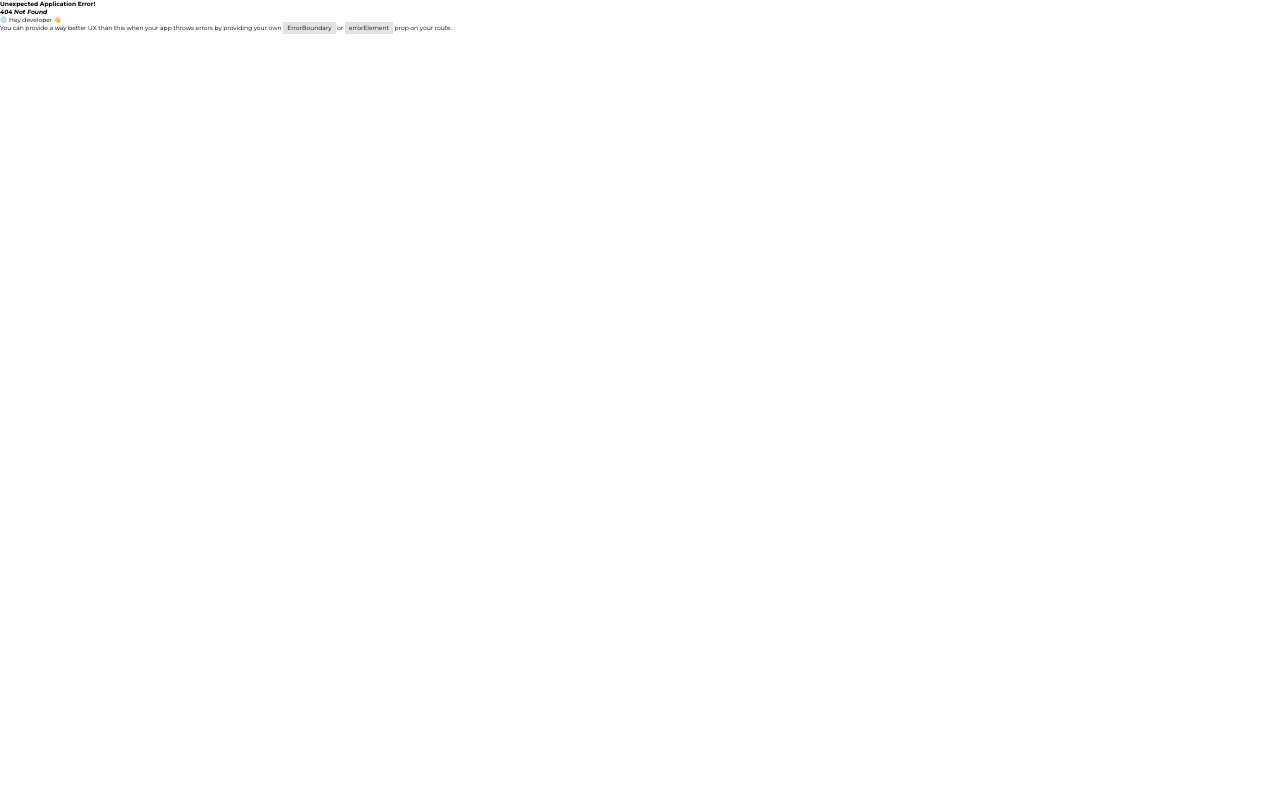
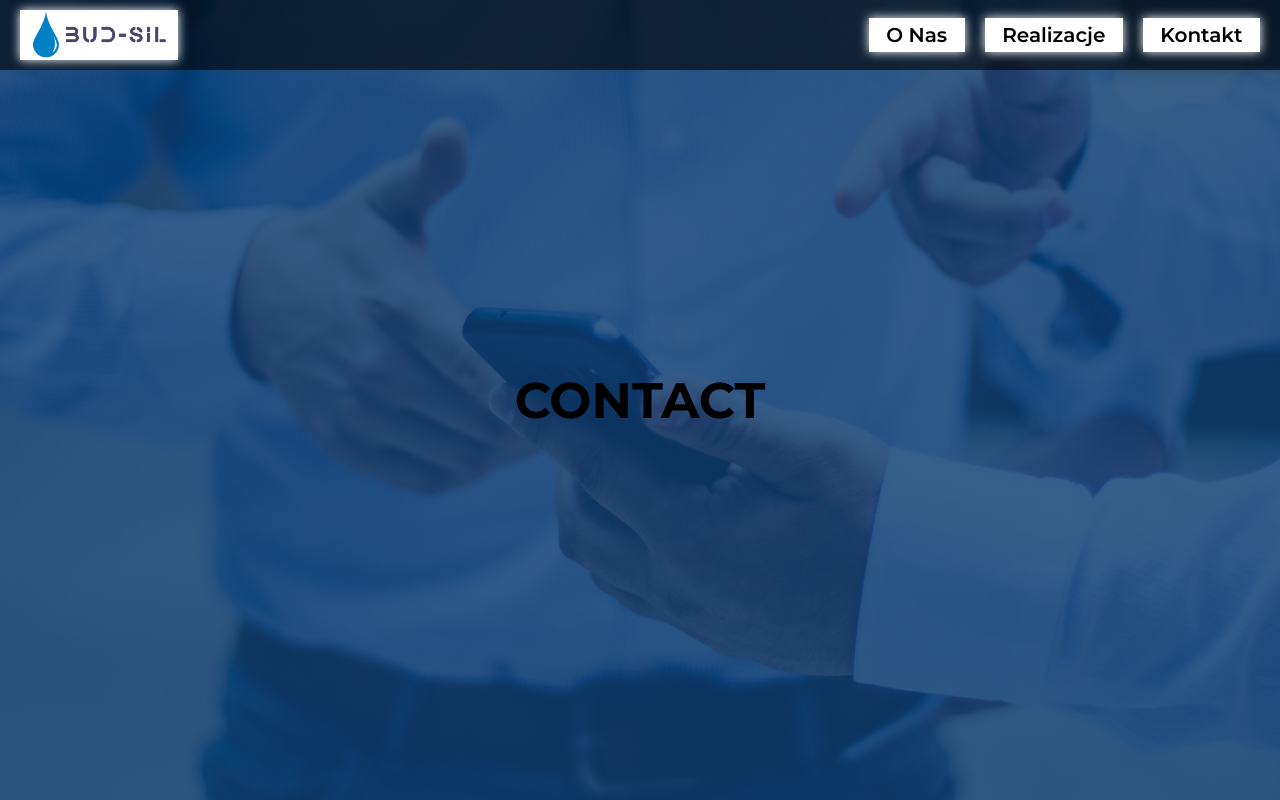
Before and after one commit to Kaczmarczykk97/Bud-Sil, a React (Create React App) app: page /kontakt in a window 1280 px wide. Before the commit this address had no page. Shown: the top 800 px of the page. Built offline with nearby package versions, Linux system fonts and the light colour scheme; a web font is replaced by a local one.

Commit message:
small design changes

```diff
--- a/src/App.js
+++ b/src/App.js
@@ -3,6 +3,7 @@ import { createBrowserRouter, RouterProvider } from "react-router-dom";
 import RootLayout from "./Root";
 
 import MainPage from "./Components/MainPage/MainPage";
+import ContactPage from "./Components/ContactPage/ContactPage";
 
 import "./App.css";
 
@@ -11,7 +12,10 @@ function App() {
     {
       path: "/",
       element: <RootLayout />,
-      children: [{ path: "/", element: <MainPage /> }],
+      children: [
+        { path: "/", element: <MainPage /> },
+        { path: "/kontakt", element: <ContactPage /> },
+      ],
     },
   ]);
   return <RouterProvider router={router} />;
--- /dev/null
+++ b/src/Components/ContactPage/ContactPage.js
@@ -0,0 +1,11 @@
+import classes from "./ContactPage.module.css";
+
+function ContactPage() {
+  return (
+    <div className={classes["contactPageWrapper"]}>
+      <h2>CONTACT</h2>
+    </div>
+  );
+}
+
+export default ContactPage;
--- /dev/null
+++ b/src/Components/ContactPage/ContactPage.module.css
@@ -0,0 +1,13 @@
+.contactPageWrapper {
+  display: flex;
+  align-items: center;
+  justify-content: center;
+  width: 100%;
+  height: 100vh;
+  background: linear-gradient(rgba(6, 57, 112, 0.8), rgba(6, 57, 112, 0.8)),
+    url(../Imgs/contact_page_background.jpg) center/cover fixed no-repeat;
+}
+
+.contactPageWrapper h2 {
+  font-size: 5rem;
+}
--- a/src/Components/Location/Location.js
+++ b/src/Components/Location/Location.js
@@ -1,6 +1,7 @@
 import classes from "./Location.module.css";
 
 import { FaPhoneAlt } from "react-icons/fa";
+import { SiMinutemailer } from "react-icons/si";
 
 function Location() {
   return (
@@ -17,6 +18,14 @@ function Location() {
           <h3>Szukasz porady specjalisty?</h3>
           <h4>Nie wahaj się</h4>
           <button>Skontaktuj się z nami</button>
+          <div className={classes["contact-wrapper"]}>
+            <FaPhoneAlt className={classes["contact-wrapper--icon"]} />{" "}
+            <p>+48 123 456 789</p>
+          </div>
+          <div className={classes["contact-wrapper"]}>
+            <SiMinutemailer className={classes["contact-wrapper--icon"]} />{" "}
+            <p>bud-sil@gmail.com</p>
+          </div>
         </div>
         <div className={classes["locationMap-wrapper--map"]}>
           <iframe
--- a/src/Components/Location/Location.module.css
+++ b/src/Components/Location/Location.module.css
@@ -55,7 +55,8 @@
 }
 
 .locationMap-wrapper--textbox h3,
-.locationMap-wrapper--textbox h4 {
+.locationMap-wrapper--textbox h4,
+.locationMap-wrapper--textbox .contact-wrapper p {
   color: #fff;
   text-align: center;
   font-family: "Anta", sans-serif;
@@ -70,6 +71,22 @@
   font-size: 3rem;
 }
 
+.locationMap-wrapper--textbox .contact-wrapper p {
+  font-size: 2rem;
+}
+
+.locationMap-wrapper--textbox .contact-wrapper {
+  display: flex;
+  align-items: center;
+  gap: 1.5rem;
+  margin: 1rem auto;
+}
+
+.locationMap-wrapper--textbox .contact-wrapper .contact-wrapper--icon {
+  font-size: 2rem;
+  color: #fff;
+}
+
 .text-box button {
   margin-top: 2.75rem;
   font-size: 2rem;
@@ -81,6 +98,7 @@
   background-color: #ffff4d;
   cursor: pointer;
   transition: all 0.4s;
+  margin-bottom: 1rem;
 }
 
 .text-box button:hover {
--- a/src/Components/Navbar/Navbar.js
+++ b/src/Components/Navbar/Navbar.js
@@ -22,7 +22,7 @@ function Navbar() {
           <NavLink to="/">Realizacje</NavLink>
         </li>
         <li>
-          <NavLink to="/">Kontakt</NavLink>
+          <NavLink to="/kontakt">Kontakt</NavLink>
         </li>
       </ul>
     </nav>
--- a/src/Root.js
+++ b/src/Root.js
@@ -1,6 +1,5 @@
 import { Outlet } from "react-router-dom";
 
-// import Navbar from "./Components/Navbar/Navbar";
 import Navbar from "./Components/Navbar/Navbar";
 import Footer from "./Components/Footer/Footer";
 
```
Also changed, not shown: src/Components/Imgs/contact_page_background.jpg (added).
